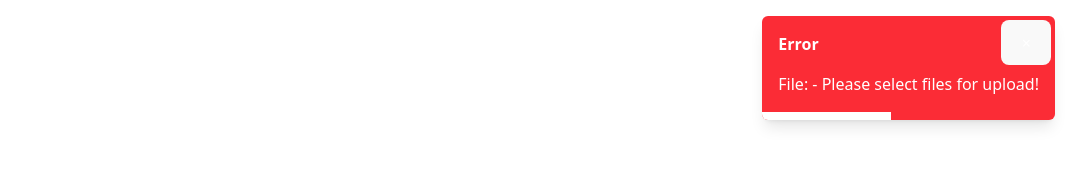
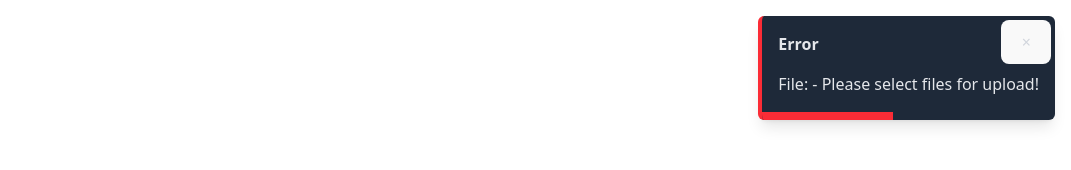
Before and after one commit to JoeEnan/stt-transcripts-search, a React (Vite) app in the folder frontend/: page / in a window 1280 px wide. Both pictures are taken after a click on the button "Upload". Shown: the top 170 px of the page, without its empty margins (209-1280 px from the left). Built offline with nearby package versions, Linux system fonts and the light colour scheme; no server answers.

Commit message:
notifications UI fixes

```diff
--- a/frontend/package.json
+++ b/frontend/package.json
@@ -11,6 +11,7 @@
   },
   "dependencies": {
     "@tailwindcss/vite": "^4.0.9",
+    "framer-motion": "^12.4.10",
     "react": "^19.0.0",
     "react-dom": "^19.0.0",
     "tailwindcss": "^4.0.9",
--- a/frontend/src/components/FileUpload.jsx
+++ b/frontend/src/components/FileUpload.jsx
@@ -1,6 +1,7 @@
 import React, { useState } from 'react';
 import Notification from './Notification';
 import { v4 as uuidv4 } from 'uuid'; // Import uuid
+import { motion } from 'framer-motion';
 
 const FileUpload = () => {
     const [files, setFiles] = useState([]);
@@ -84,7 +85,12 @@ const FileUpload = () => {
     return (
         <div className="bg-gray-800 p-4 rounded-xl shadow-md w-full max-w-md relative">
             {/* Notifications Container */}
-            <div className="fixed top-4 right-4 flex flex-col space-y-2 z-50">
+            <motion.div
+                className="fixed top-4 right-4 flex flex-col space-y-2 z-50"
+                initial={{ opacity: 0 }}
+                animate={{ opacity: 1 }}
+                exit={{ opacity: 0 }}
+            >
                 {notifications.map((notification) => (
                     <Notification
                         key={notification.id}
@@ -95,7 +101,7 @@ const FileUpload = () => {
                         }}
                     />
                 ))}
-            </div>
+            </motion.div>
             <h2 className="text-3xl font-bold mb-2 text-left">File Upload</h2>
             <input
                 type="file"
--- a/frontend/src/components/Notification.jsx
+++ b/frontend/src/components/Notification.jsx
@@ -1,20 +1,26 @@
 import React, { useEffect, useRef, useState } from 'react';
+import { motion } from 'framer-motion';
 
 const Notification = ({ message, type, onClose }) => {
-    const notificationStyles = {
+    const accentColors = {
+        success: "border-green-500",
+        successLight: "border-green-300",
+        warning: "border-yellow-500",
+        error: "border-red-500",
+    };
+
+    const progressBarColors = {
         success: "bg-green-500",
         successLight: "bg-green-300",
-        warning: "bg-orange-500",
+        warning: "bg-yellow-500",
         error: "bg-red-500",
     };
 
     const duration = 5000; // Duration of notification in milliseconds
     const [remainingTime, setRemainingTime] = useState(duration);
-    const [paused, setPaused] = useState(false);
     const intervalRef = useRef(null);
 
-    useEffect(() => {
-        if (!paused) {
+    const startTimer = () => {
         intervalRef.current = setInterval(() => {
             setRemainingTime((time) => {
                 if (time <= 100) {
@@ -25,35 +31,50 @@ const Notification = ({ message, type, onClose }) => {
                 return time - 100;
             });
         }, 100);
-        }
-        return () => {
-            clearInterval(intervalRef.current);
     };
-    }, [paused, onClose]);
+
+    useEffect(() => {
+        startTimer();
+        return () => clearInterval(intervalRef.current);
+    }, [onClose]);
 
     const handleMouseEnter = () => {
-        setPaused(true);
+        clearInterval(intervalRef.current);
+        setRemainingTime(duration); // Reset timer
     };
 
     const handleMouseLeave = () => {
-        setPaused(false);
+        clearInterval(intervalRef.current);
+        startTimer(); // Restart timer
     };
 
     const progressPercentage = (remainingTime / duration) * 100;
 
     return (
-        <div
-            className={`rounded-md shadow-lg text-white ${notificationStyles[type]} mb-2 relative overflow-hidden`}
+        <motion.div
+            className={`rounded-md shadow-lg text-gray-200 bg-gray-800 border-l-4 ${accentColors[type]} mb-2 relative overflow-hidden`}
             onMouseEnter={handleMouseEnter}
             onMouseLeave={handleMouseLeave}
+            initial={{ opacity: 0, transform: 'translateY(-20px)' }}
+            animate={{ opacity: 1, transform: 'translateY(0)' }}
+            exit={{ opacity: 0, transform: 'translateY(-20px)' }}
+            transition={{ duration: 0.2 }}
         >
-            <button onClick={onClose} className="absolute top-1 right-1 text-l">&times;</button>
+            <button
+                onClick={onClose}
+                className={`absolute top-1 right-1 text-xl text-gray-300 hover:text-white transition-colors`}
+            >
+                &times;
+            </button>
             <h4 className="font-bold p-4">{message.title}</h4>
             <p className="pb-4 pr-4 pl-4">{message.text}</p>
             <div className="relative h-2">
-                <div className="absolute bottom-0 left-0 h-2 bg-white" style={{ width: `${progressPercentage}%`, transition: 'width 0.1s linear' }}></div>
+                <div
+                    className={`absolute bottom-0 left-0 h-2 ${progressBarColors[type]} transition-width duration-200`}
+                    style={{ width: `${progressPercentage}%` }}
+                />
             </div>
-        </div>
+        </motion.div>
     );
 };
 
```
Also changed, not shown: 1 other file (tests, documents, lock files or other folders). Lines whose indentation alone changed are shown as unchanged.
